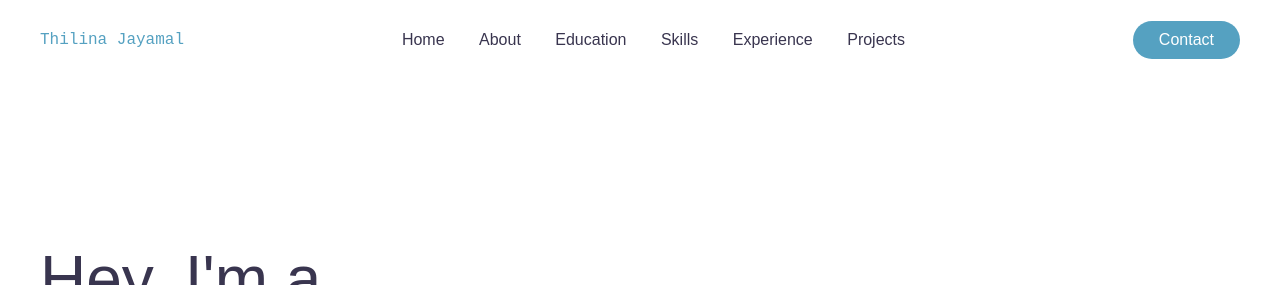
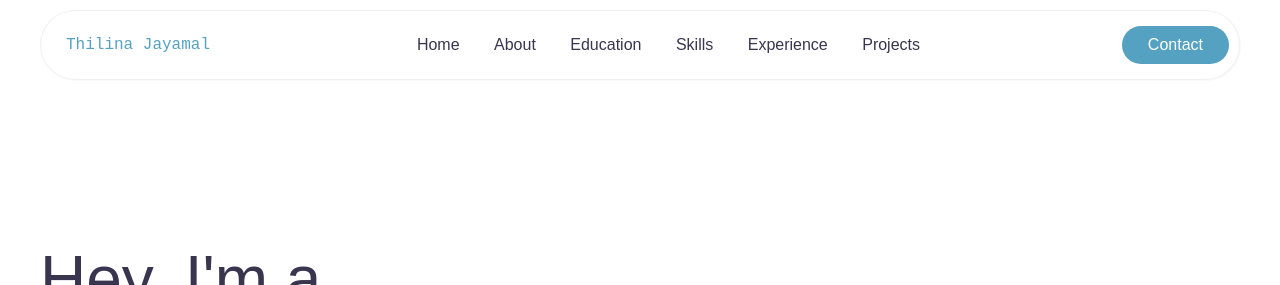
Before and after one commit to ThilinaJayamal/web-project, a plain HTML site: page index.html in a window 1280 px wide. Shown: the top 285 px of the page. Drawn offline with Linux system fonts and the light colour scheme.

Commit message:
navbar fixed

```diff
--- a/index.html
+++ b/index.html
@@ -9,8 +9,9 @@
 </head>
 
 <body>
-    <div class="hero-container">
-        <!--NavBar-->
+
+    <!--NavBar-->
+    <div class="navbar-container">
         <header>
             <div class="logo">Thilina Jayamal</div>
             <ul>
@@ -23,8 +24,10 @@
             </ul>
             <a href="#contact"><button class="contact-btn">Contact</button></a>
         </header>
+    </div>
 
-        <!--Hero section-->
+    <!--Hero section-->
+    <div class="hero-container">
         <div class="hero">
             <div class="hero-left">
 
--- a/styles.css
+++ b/styles.css
@@ -32,6 +32,7 @@ h1 span {
 .hero-container {
     max-width: 1200px;
     margin: auto;
+    margin-top: 80px;
     font-family: Arial;
     overflow: hidden;
 }
@@ -61,16 +62,36 @@ h1 span {
     order: 2;
 }
 
+.navbar-container {
+    width: 100%;
+    height: 70px;
+    position: fixed;
+    top: 10px;
+    left: 0;
+    z-index: 100;
+}
+
 header {
-    width: 100%;
-    height: 80px;
+    max-width: 1200px;
+    margin: auto;
+    height: 70px;
+    padding: 0px 10px;
     display: flex;
     justify-content: space-between;
     align-items: center;
+    background-color: hsla(0, 0%, 100%, 0.4);
+    backdrop-filter: blur(14px);
+    border-radius: 40px;
+    border: 1px solid hsla(0, 0%, 85%, 0.4);
+    z-index: 50;
+    box-shadow: 1px 1px hsla(0, 0%, 86%, 0.2);
 }
 
 header ul {
     list-style: none;
+    background-color: #fff;
+    padding: 15px;
+    border-radius: 30px;
 }
 
 header .logo {
@@ -78,16 +99,20 @@ header .logo {
     font-size: 16px;
     font-family: monospace;
     cursor: pointer;
+    background-color: #fff;
+    padding: 15px;
+    border-radius: 30px;
 }
 
 header li {
-    display: inline-block;
+    display: inline;
     padding: 10px;
     margin-right: 10px;
     text-align: center;
     font-size: 16px;
     position: relative;
     cursor: pointer;
+    overflow: hidden;
 }
 
 header li::before {
@@ -126,7 +151,7 @@ header li:hover {
 }
 
 .contact-btn:hover {
-    background-color: transparent;
+    background-color: #fff;
     color: #12b0ef;
     border: 2px solid #12b0ef
 }
@@ -498,7 +523,7 @@ header li:hover {
     justify-content: space-between;
     background-color: #fff;
     border-top: 1px solid rgba(12, 122, 248, 0.4);
-    z-index: 100;
+    z-index: 20;
 }
 
 .project-container .card {
@@ -740,6 +765,7 @@ textarea {
     .contact-container,
     .project-container,
     .experience-container,
+    .navbar-container,
     .skill-container,
     .edu-container {
         padding-left: 20px;
@@ -787,7 +813,7 @@ textarea {
 
 }
 
-@media (max-width:850px) {
+@media (max-width:870px) {
     .about-container .table {
         grid-template-columns: 1fr;
     }
```
